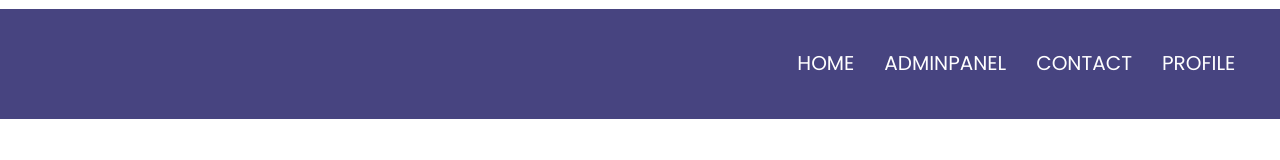
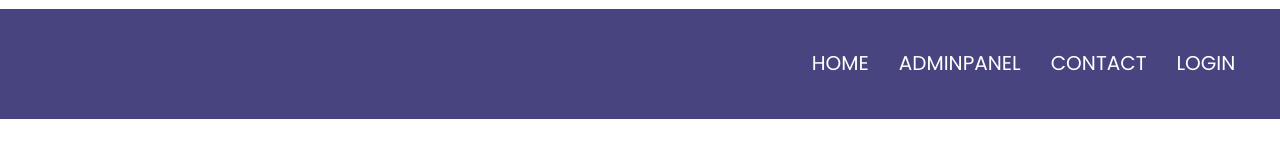
Before and after one commit to SU-CS308-22FA/Team-41-Frontend, a Vue app: page /login in a window 1280 px wide. Shown: the top 160 px of the page. Built offline with nearby package versions, Linux system fonts and the light colour scheme.

Commit message:
minor edit

```diff
--- a/src/components/NavBar.vue
+++ b/src/components/NavBar.vue
@@ -9,7 +9,7 @@
                 <li><router-link class= "navborder" to="/">HOME</router-link></li>
                 <li><router-link class= "navborder" to="/AdminHome">ADMINPANEL</router-link></li>
                 <li><router-link class= "navborder" to="/feedback">CONTACT</router-link></li>
-                <li v-if="showProfile"><router-link class= "navborder" to="/login">LOGIN</router-link></li>
+                <li v-if="showProfile === false"><router-link class= "navborder" to="/login">LOGIN</router-link></li>
                 <li v-else><router-link class= "navborder" to="/profilepage">PROFILE</router-link></li>
             </ul>
         </div>
```
